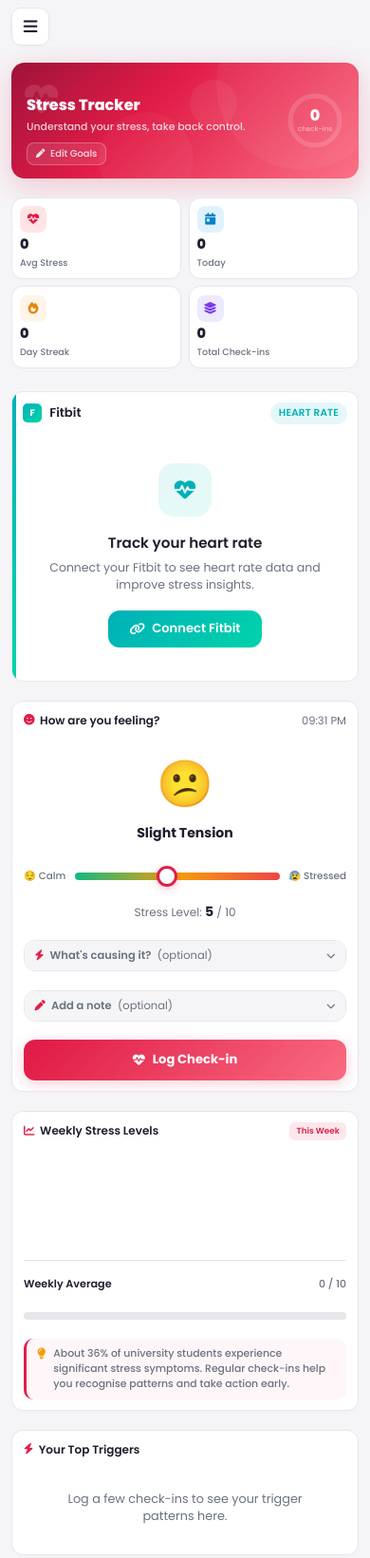
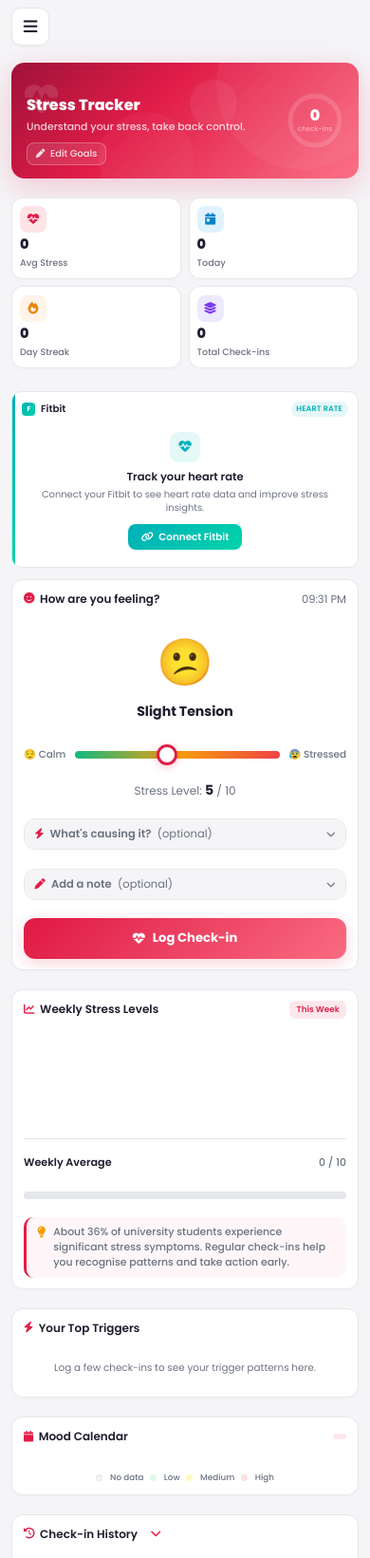
Before and after one commit to Tineprah07/Unistress-Web-App, a website: page Frontend/views/stress.html in a window 390 px wide. Shown: the top 1641 px of the page at 95% size. Drawn offline with Linux system fonts and the light colour scheme; no server answers.

Commit message:
working on mobile view

```diff
--- a/Frontend/public/css/exercise.css
+++ b/Frontend/public/css/exercise.css
@@ -1006,15 +1006,9 @@
         font-size: 0.7rem;
     }
 
-    .form-label {
-        font-size: 0.75rem;
-    }
-
-    .btn-primary {
-        padding: 0.7rem 1.2rem;
-        font-size: 0.82rem;
-        border-radius: 10px;
-    }
+    .form-label { font-size: 0.75rem; }
+    .form-input { padding: 0.5rem 0.7rem; font-size: 0.82rem; border-radius: 9px; }
+    .btn-primary { padding: 0.6rem 1rem; font-size: 0.78rem; border-radius: 9px; }
 
     /* ── History ── */
     .history-item {
@@ -1221,15 +1215,8 @@
     }
 
     /* ── Form (touch-friendly) ── */
-    .form-input {
-        min-height: 46px;
-        padding: 0.7rem 0.9rem;
-        font-size: 1rem;
-    }
-
-    .form-label {
-        font-size: 0.72rem;
-    }
+    .form-input { min-height: 38px; padding: 0.5rem 0.7rem; font-size: 0.82rem; border-radius: 8px; }
+    .form-label { font-size: 0.7rem; }
 
     .type-btn {
         min-width: 44px;
--- a/Frontend/public/css/fitbit.css
+++ b/Frontend/public/css/fitbit.css
@@ -578,8 +578,24 @@
     .fitbit-stat-value { font-size: 0.95rem; }
     .fitbit-stat-value small { font-size: 0.55rem; }
     .fitbit-stat-label { font-size: 0.6rem; }
-    .fitbit-card { padding: 0.85rem; border-radius: 14px; }
-    .fitbit-card-header h2 { font-size: 0.85rem; }
+    .fitbit-card { padding: 0.75rem 0.8rem; border-radius: 12px; margin-bottom: 0.75rem; }
+    .fitbit-card:hover { box-shadow: none; }
+    .fitbit-card::before { width: 3px; }
+    .fitbit-card-header { margin-bottom: 0.65rem; }
+    .fitbit-card-header h2 { font-size: 0.82rem; }
+    .fitbit-logo { width: 16px; height: 16px; font-size: 0.5rem; border-radius: 4px; }
+    .fitbit-brand-text { font-size: 0.72rem; }
+    .fitbit-brand { gap: 0.35rem; }
+    .fitbit-badge { font-size: 0.55rem; padding: 0.15rem 0.4rem; }
+    .fitbit-connect-prompt { padding: 0.75rem 0.5rem; }
+    .fitbit-connect-icon { width: 38px; height: 38px; border-radius: 11px; font-size: 1rem; margin-bottom: 0.6rem; }
+    .fitbit-connect-prompt h3 { font-size: 0.78rem; margin-bottom: 0.2rem; }
+    .fitbit-connect-prompt p { font-size: 0.68rem; margin-bottom: 0.7rem; line-height: 1.4; }
+    .fitbit-connect-btn { padding: 0.4rem 1rem; font-size: 0.72rem; border-radius: 9px; gap: 0.35rem; }
+    .fitbit-card-footer { gap: 0.4rem; }
+    .fitbit-sync-btn { font-size: 0.68rem; padding: 0.3rem 0.6rem; }
+    .fitbit-last-sync { font-size: 0.6rem; }
+    .fitbit-disconnect-btn { font-size: 0.6rem; }
     .fitbit-dash-banner { padding: 0.7rem 0.85rem; gap: 0.7rem; border-radius: 12px; margin-bottom: 0.75rem; }
     .fitbit-dash-banner:hover { box-shadow: none; }
     .fitbit-dash-icon { width: 34px; height: 34px; border-radius: 10px; font-size: 0.9rem; }
@@ -597,8 +613,17 @@
     .fitbit-stat-value { font-size: 0.82rem; }
     .fitbit-stat-value small { font-size: 0.5rem; }
     .fitbit-stat-label { font-size: 0.55rem; }
-    .fitbit-card { padding: 0.7rem; border-radius: 12px; }
-    .fitbit-card-header h2 { font-size: 0.78rem; }
+    .fitbit-card { padding: 0.6rem 0.65rem; border-radius: 10px; }
+    .fitbit-card-header { margin-bottom: 0.5rem; }
+    .fitbit-card-header h2 { font-size: 0.75rem; }
+    .fitbit-logo { width: 14px; height: 14px; font-size: 0.45rem; }
+    .fitbit-brand-text { font-size: 0.65rem; }
+    .fitbit-badge { font-size: 0.5rem; padding: 0.12rem 0.35rem; }
+    .fitbit-connect-prompt { padding: 0.5rem 0.3rem; }
+    .fitbit-connect-icon { width: 32px; height: 32px; border-radius: 9px; font-size: 0.85rem; margin-bottom: 0.45rem; }
+    .fitbit-connect-prompt h3 { font-size: 0.72rem; }
+    .fitbit-connect-prompt p { font-size: 0.62rem; margin-bottom: 0.55rem; }
+    .fitbit-connect-btn { padding: 0.35rem 0.85rem; font-size: 0.65rem; border-radius: 8px; }
     .fitbit-dash-banner { padding: 0.6rem 0.75rem; gap: 0.55rem; border-radius: 10px; }
     .fitbit-dash-icon { width: 30px; height: 30px; border-radius: 8px; font-size: 0.8rem; }
     .fitbit-dash-info h3 { font-size: 0.72rem; }
--- a/Frontend/public/css/focus.css
+++ b/Frontend/public/css/focus.css
@@ -395,7 +395,7 @@
 
     /* Tasks */
     .task-form { flex-direction: column; }
-    .task-form .form-input { min-height: 42px; padding: 0.6rem 0.8rem; font-size: 0.88rem; border-radius: 9px; }
+    .task-form .form-input { min-height: 38px; padding: 0.5rem 0.7rem; font-size: 0.82rem; border-radius: 8px; }
     .btn-add-task { width: 100%; height: 40px; border-radius: 9px; font-size: 0.85rem; }
     .task-name { font-size: 0.7rem; }
     .task-item { padding: 0.4rem 0.55rem; gap: 0.45rem; border-radius: 8px; }
--- a/Frontend/public/css/hydration.css
+++ b/Frontend/public/css/hydration.css
@@ -849,7 +849,7 @@
     .quick-btn small { font-size: 0.5rem; }
 
     /* Custom add – large enough for thumb input */
-    .custom-add .form-input { min-height: 44px; padding: 0.6rem 0.8rem; font-size: 0.95rem; }
+    .custom-add .form-input { min-height: 38px; padding: 0.5rem 0.7rem; font-size: 0.82rem; border-radius: 8px; }
     .btn-add-custom { min-height: 44px; font-size: 0.78rem; }
     .btn-same-yesterday { font-size: 0.65rem; padding: 0.45rem 0.65rem; }
 
--- a/Frontend/public/css/notes.css
+++ b/Frontend/public/css/notes.css
@@ -299,7 +299,7 @@
     .note-action-btn { font-size: 0.7rem; padding: 0.2rem; }
 
     /* Editor */
-    .form-input { min-height: 44px; padding: 0.55rem 0.7rem; font-size: 0.82rem; }
+    .form-input { min-height: 38px; padding: 0.5rem 0.7rem; font-size: 0.82rem; border-radius: 8px; }
     .title-input { font-size: 0.9rem; }
     .note-textarea { min-height: 90px; }
     .form-label { font-size: 0.7rem; }
--- a/Frontend/public/css/reminders.css
+++ b/Frontend/public/css/reminders.css
@@ -340,7 +340,7 @@
 
     /* Form */
     .form-label { font-size: 0.72rem; }
-    .form-input { min-height: 44px; padding: 0.6rem 0.75rem; font-size: 0.82rem; }
+    .form-input { min-height: 38px; padding: 0.5rem 0.7rem; font-size: 0.82rem; border-radius: 8px; }
     .editor-actions { flex-direction: column; }
     .btn-primary, .btn-secondary { width: 100%; justify-content: center; }
     .btn-primary { font-size: 0.78rem; padding: 0.6rem 0.9rem; }
--- a/Frontend/public/css/sleep.css
+++ b/Frontend/public/css/sleep.css
@@ -504,7 +504,10 @@
 
     /* Form */
     .form-row-2 { grid-template-columns: 1fr 1fr; gap: 0.75rem; }
-    .form-label { font-size: 0.75rem; }
+    .form-label { font-size: 0.72rem; }
+    .form-input { padding: 0.45rem 0.65rem; font-size: 0.8rem; border-radius: 9px; }
+    .form-input[type="time"] { min-height: 38px; padding: 0.45rem 0.65rem; font-size: 0.82rem; }
+    .form-group { gap: 0.3rem; }
 
     /* Quality picker – compact but spaced */
     .quality-picker { flex-wrap: nowrap; gap: 0.3rem; }
@@ -570,15 +573,13 @@
     .chart-legend { gap: 0.6rem; padding-top: 0.35rem; }
 
     /* Form – keep touch-friendly inputs */
-    .form-input[type="time"] {
-        min-height: 50px;
-        padding: 0.7rem 0.9rem;
-        font-size: 1rem;
-        border-radius: 12px;
-    }
-    .form-label { font-size: 0.72rem; }
-    .form-input { font-size: 0.82rem; padding: 0.6rem 0.75rem; }
-    .btn-primary { font-size: 0.82rem; padding: 0.7rem 1.2rem; border-radius: 10px; }
+    .form-label { font-size: 0.68rem; }
+    .form-input { min-height: 34px; padding: 0.4rem 0.6rem; font-size: 0.78rem; border-radius: 8px; }
+    .form-input[type="time"] { min-height: 36px; padding: 0.45rem 0.65rem; font-size: 0.8rem; border-radius: 8px; }
+    .form-textarea { min-height: 40px; font-size: 0.78rem; }
+    .form-row-2 { gap: 0.6rem; }
+    .form-group { gap: 0.3rem; }
+    .btn-primary { font-size: 0.75rem; padding: 0.55rem 1rem; border-radius: 9px; }
 
     /* Quality picker – slightly smaller but still tappable */
     .quality-picker { gap: 0.25rem; }
--- a/Frontend/public/css/stress.css
+++ b/Frontend/public/css/stress.css
@@ -346,12 +346,21 @@
     .collapsible-body { padding: 0 0.75rem; }
     .collapsible-section.open .collapsible-body { padding: 0.4rem 0.75rem 0.65rem; }
 
+    /* Form inputs */
+    .form-input { padding: 0.5rem 0.7rem; font-size: 0.82rem; border-radius: 9px; }
+    .form-label { font-size: 0.75rem; }
+
     /* Stress tip */
     .stress-tip { padding: 0.6rem 0.8rem; }
     .stress-tip p { font-size: 0.7rem; }
 
     /* Trigger bars */
-    .trigger-bar-label { font-size: 0.72rem; width: 70px; }
+    .triggers-bars { gap: 0.4rem; }
+    .trigger-bar-item { gap: 0.4rem; }
+    .trigger-bar-label { font-size: 0.68rem; width: 62px; }
+    .trigger-bar-track { height: 7px; }
+    .trigger-bar-count { font-size: 0.62rem; }
+    .triggers-empty { font-size: 0.7rem; padding: 0.85rem; }
 }
 @media (max-width: 480px) {
     /* Hero Banner – even tighter for small phones */
@@ -389,7 +398,9 @@
     .goal-value { font-size: 0.68rem; }
 
     /* Form inputs – touch-friendly */
-    .form-input { min-height: 46px; padding: 0.7rem 0.9rem; font-size: 1rem; }
+    .form-input { min-height: 38px; padding: 0.5rem 0.7rem; font-size: 0.82rem; border-radius: 8px; }
+    .form-label { font-size: 0.7rem; }
+    .form-textarea { min-height: 44px; }
     .btn-checkin { width: 100%; align-self: stretch; padding: 0.7rem; font-size: 0.82rem; }
 
     /* Mood face & slider */
@@ -406,10 +417,14 @@
     .mood-btn small { font-size: 0.52rem; }
 
     /* Triggers */
-    .trigger-btn { font-size: 0.65rem; padding: 0.3rem 0.5rem; }
-    .trigger-btn i { font-size: 0.58rem; }
-    .trigger-bar-label { font-size: 0.68rem; width: 62px; }
-    .trigger-bar-count { font-size: 0.65rem; }
+    .trigger-btn { font-size: 0.6rem; padding: 0.25rem 0.4rem; }
+    .trigger-btn i { font-size: 0.52rem; }
+    .triggers-bars { gap: 0.3rem; }
+    .trigger-bar-item { gap: 0.3rem; }
+    .trigger-bar-label { font-size: 0.62rem; width: 55px; }
+    .trigger-bar-track { height: 6px; }
+    .trigger-bar-count { font-size: 0.58rem; width: 18px; }
+    .triggers-empty { font-size: 0.65rem; padding: 0.7rem; }
 
     /* History – compact items */
     .history-item { padding: 0.5rem 0.65rem; gap: 0.5rem; border-radius: 10px; }
--- a/Frontend/public/js/reminders.js
+++ b/Frontend/public/js/reminders.js
@@ -320,11 +320,7 @@ document.addEventListener('DOMContentLoaded', () => {
     // =============================
     // COLLAPSIBLE COMPLETED
     // =============================
-    const completedCard = document.getElementById('completedCard');
-    completedCard?.querySelector('.completed-toggle')?.addEventListener('click', (e) => {
-        if (e.target.closest('.btn-text')) return;
-        completedCard.classList.toggle('open');
-    });
+    // Completed card now uses shared .history-card toggle from homepage.js
 
     // =============================
     // RENDER ALL & INIT
```
Also changed, not shown: Frontend/views/reminders.html (+4 -4 lines).
